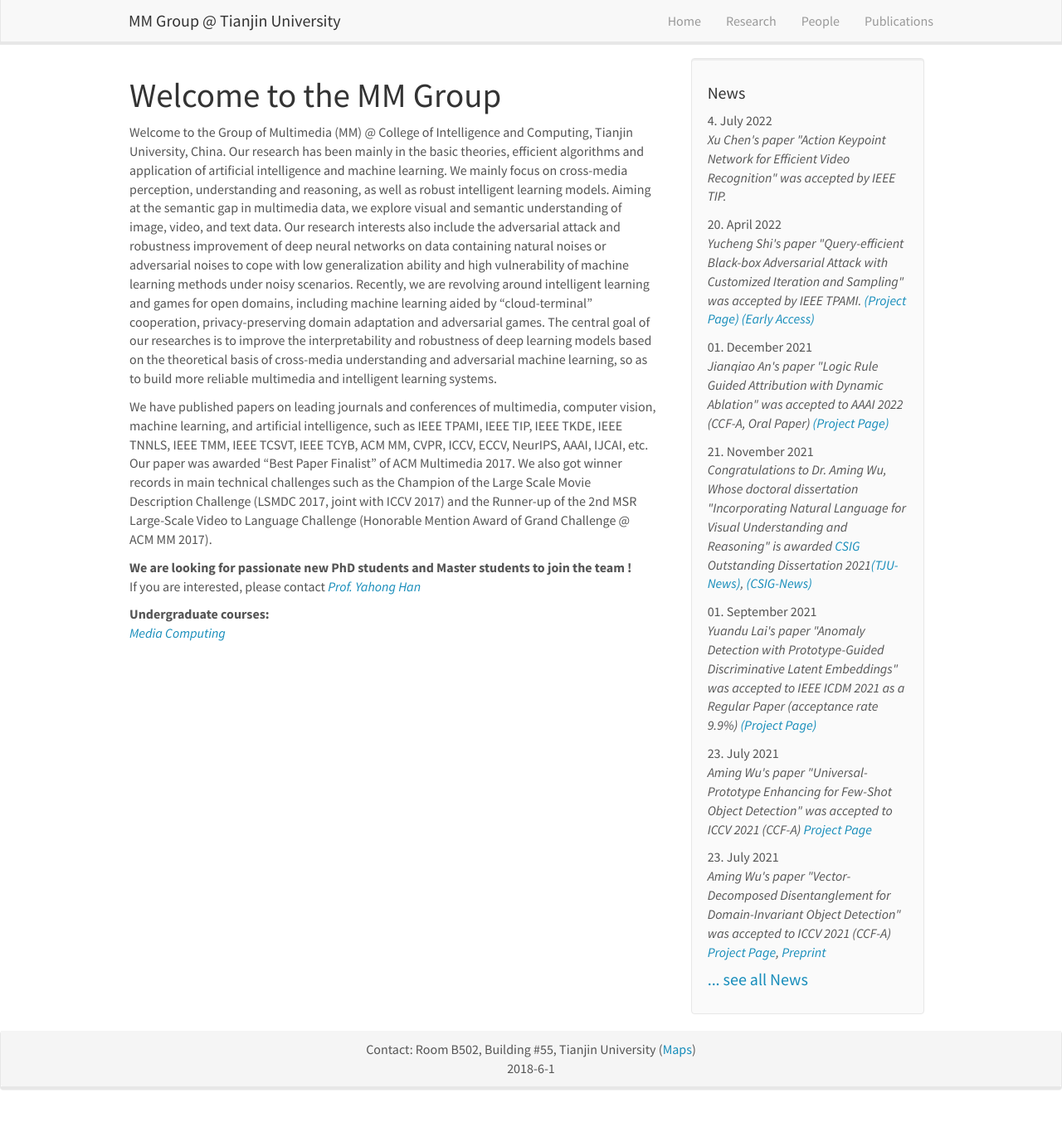
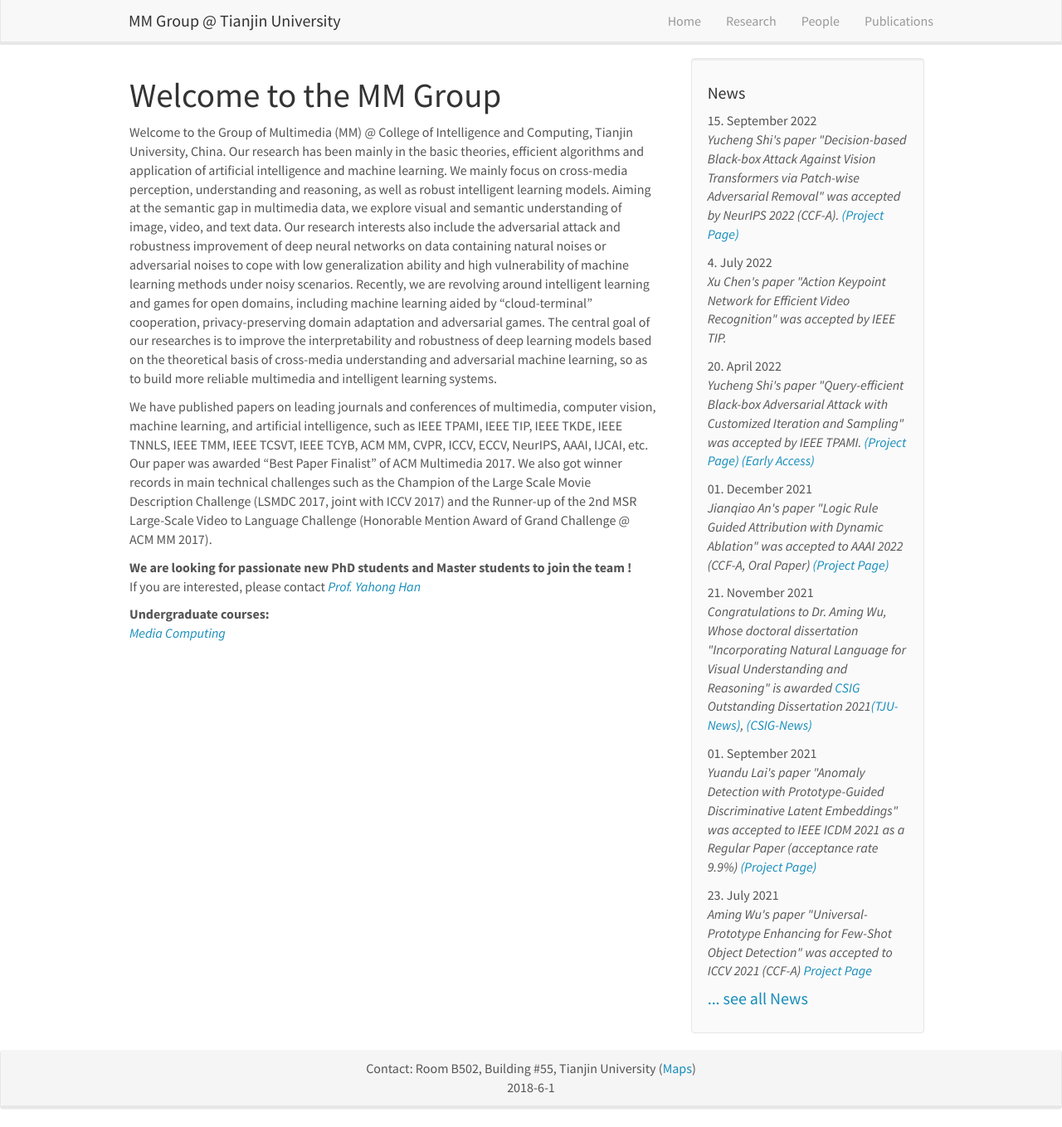
Before and after one commit to tjumm/tjumm.github.io, a Jekyll site: the page built from _pages/home.md, in a window 1280 px wide and 1359 px high. Shown: the whole window at 83% size. Built offline with Jekyll 4.4.1, drawn with Linux system fonts in a browser that asks for light colours; comment, search, counter and statistics services are not loaded.

Commit message:
add shiyucheng neurips 2022 paper

```diff
--- a/_data/news.yml
+++ b/_data/news.yml
@@ -1,3 +1,6 @@
+- date: 15. September 2022
+  headline: "Yucheng Shi's paper \"Decision-based Black-box Attack Against Vision Transformers via Patch-wise Adversarial Removal\" was accepted by NeurIPS 2022 (CCF-A). <a href='https://github.com/shiyuchengTJU/PAR'>(Project Page)</a>"
+
 - date: 4. July 2022
   headline: "Xu Chen's paper \"Action Keypoint Network for Efficient Video Recognition\" was accepted by IEEE TIP."
 
--- a/_data/publist.yml
+++ b/_data/publist.yml
@@ -1,3 +1,12 @@
+- title: "1. Decision-based Black-box Attack Against Vision Transformers via Patch-wise Adversarial Removal <a href='https://github.com/shiyuchengTJU/PAR'>(Project Page)</a>"
+  image: dummy.png
+  description:
+  authors: Yucheng Shi, Yahong Han, Yu-an Tan, Xiaohui Kuang
+  link:
+    url:
+    display: NeurIPS 2022
+  highlight: 0
+
 - title: "1. Curiosity-Driven Salient Object Detection with Fragment Attention"
   image: dummy.png
   description:
```
